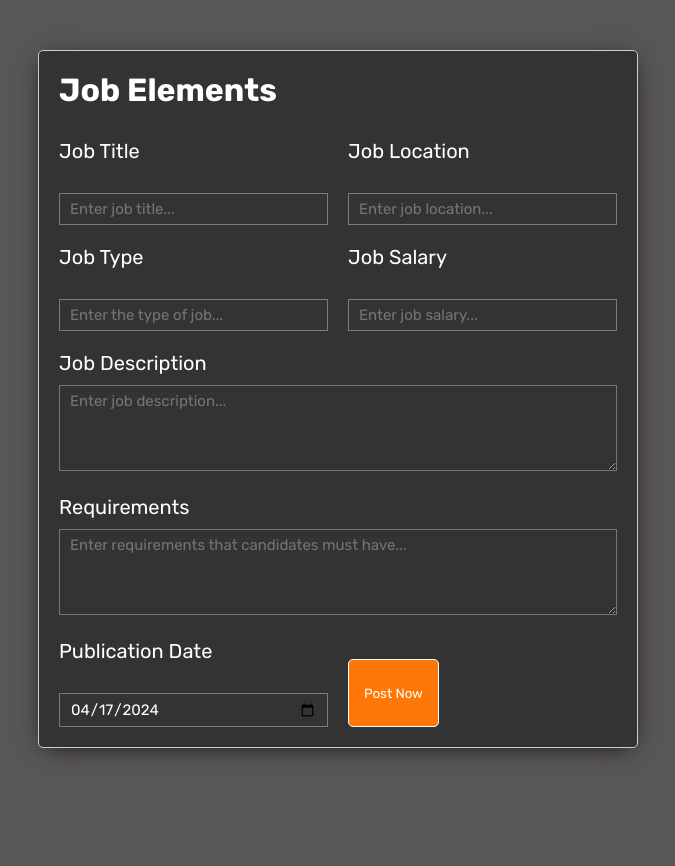
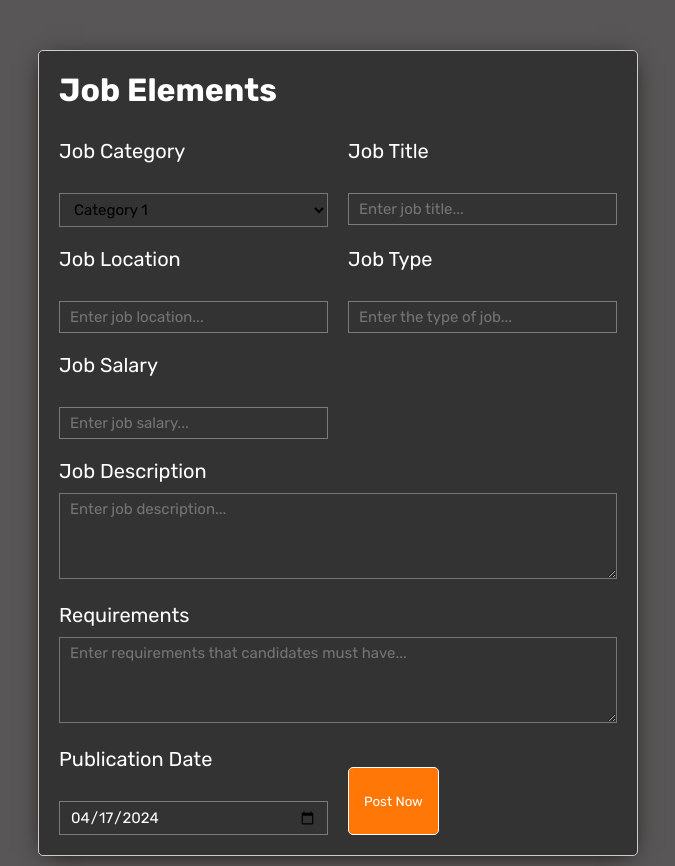
Before and after one commit to Mehdi-Touriki/Hiring-Evaluation-Platform, a Django app: page /recruteur/new/ in a window 1280 px wide. Shown: the whole page, without its empty margins (302-977 px from the left). Before the commit the page ends 758 px from the top, so only its background shows below. Run offline with Django 5.2, Linux system fonts and the light colour scheme; a user stored in the database is signed in; tables that the repository leaves empty hold one stand-in row (values such as "Sample post").

Commit message:
job category is added (half of the task is done)

```diff
--- a/website/jobs/form.py
+++ b/website/jobs/form.py
@@ -19,5 +19,5 @@ class ApplyForm(forms.ModelForm):
 class CreateJobForm(forms.ModelForm):
     class Meta:
         model = Post
-        fields = ['job_title', 'job_type', 'job_location', 'publication_data',
+        fields = ['job_category','job_title', 'job_type', 'job_location', 'publication_data',
                   'description', 'salary', 'requirements']
--- a/website/jobs/models.py
+++ b/website/jobs/models.py
@@ -4,8 +4,16 @@ from django.db import models
 from django.urls import reverse
 from datetime import datetime
 
-
+JOB_CATEGORIES = [
+    ('category1', 'Category 1'),
+    ('category2', 'Category 2'),
+    ('category3', 'Category 3'),
+    ('category4', 'Category 4'),
+    ('category5', 'Category 5'),
+    ('category6', 'Category 6'),
+]
 class Post(models.Model):
+    job_category=models.CharField(max_length=50, choices=JOB_CATEGORIES)
     job_title = models.CharField(max_length=100)
     job_type = models.CharField(max_length=100)
     job_location = models.CharField(max_length=100)
--- a/website/jobs/templates/jobs/formulaire.html
+++ b/website/jobs/templates/jobs/formulaire.html
@@ -24,6 +24,14 @@
 
                 {% csrf_token %}
                 <div class="form_container">
+                    <div class="form_control">
+                        <label for="category">Job Category</label>
+                        <select id="category" name="job_category">
+                            {% for category in job_categories %}
+                                <option value="{{ category.0 }}">{{ category.1 }}</option>
+                            {% endfor %}
+                        </select>
+                    </div>
         <div class="form_control">
             <label for="title">Job Title</label>
             <input id="title" name="job_title" placeholder="Enter job title..." value="{{ object.job_title }}" required>
--- a/website/jobs/views.py
+++ b/website/jobs/views.py
@@ -12,7 +12,7 @@ from django.views.generic import (
     CreateView
 )
 from django.http import HttpResponse
-from .models import Post, ApplyJob
+from .models import Post, ApplyJob, JOB_CATEGORIES
 from users.models import User
 from .form import ApplyForm, CreateJobForm
 from .decorators import recruiter_required, candidate_required
@@ -71,7 +71,7 @@ def job_create_view(request):
     else:
         print("method not post")
         form = CreateJobForm()
-    return render(request, 'jobs/formulaire.html', {'form': form})
+    return render(request, 'jobs/formulaire.html', {'form': form, 'job_categories': JOB_CATEGORIES})
 
 
 @candidate_required
@@ -107,8 +107,7 @@ def job_apply_view(request, pk):
                 jd = encoded_jd.reshape((1, 134))
                 cv = encoded_cv.reshape((1, 134))
                 loaded_model = load_model("CV_analyser/static_version/trained_model_wadi3_bzf_tl3ilm.keras")
-                loaded_model.predict([jd, cv])
-                # instance.score =
+                instance.score=loaded_model.predict([jd, cv])
                 instance.save()
                 print("success")
                 messages.success(request, 'You have successfully applied for this job!')
@@ -130,6 +129,7 @@ def job_apply_view(request, pk):
 class JobUpdateView(LoginRequiredMixin, UserPassesTestMixin, UpdateView):
     model = Post
     fields = [
+        'job_category'
         'job_title',
         'job_type',
         'job_location',
```
